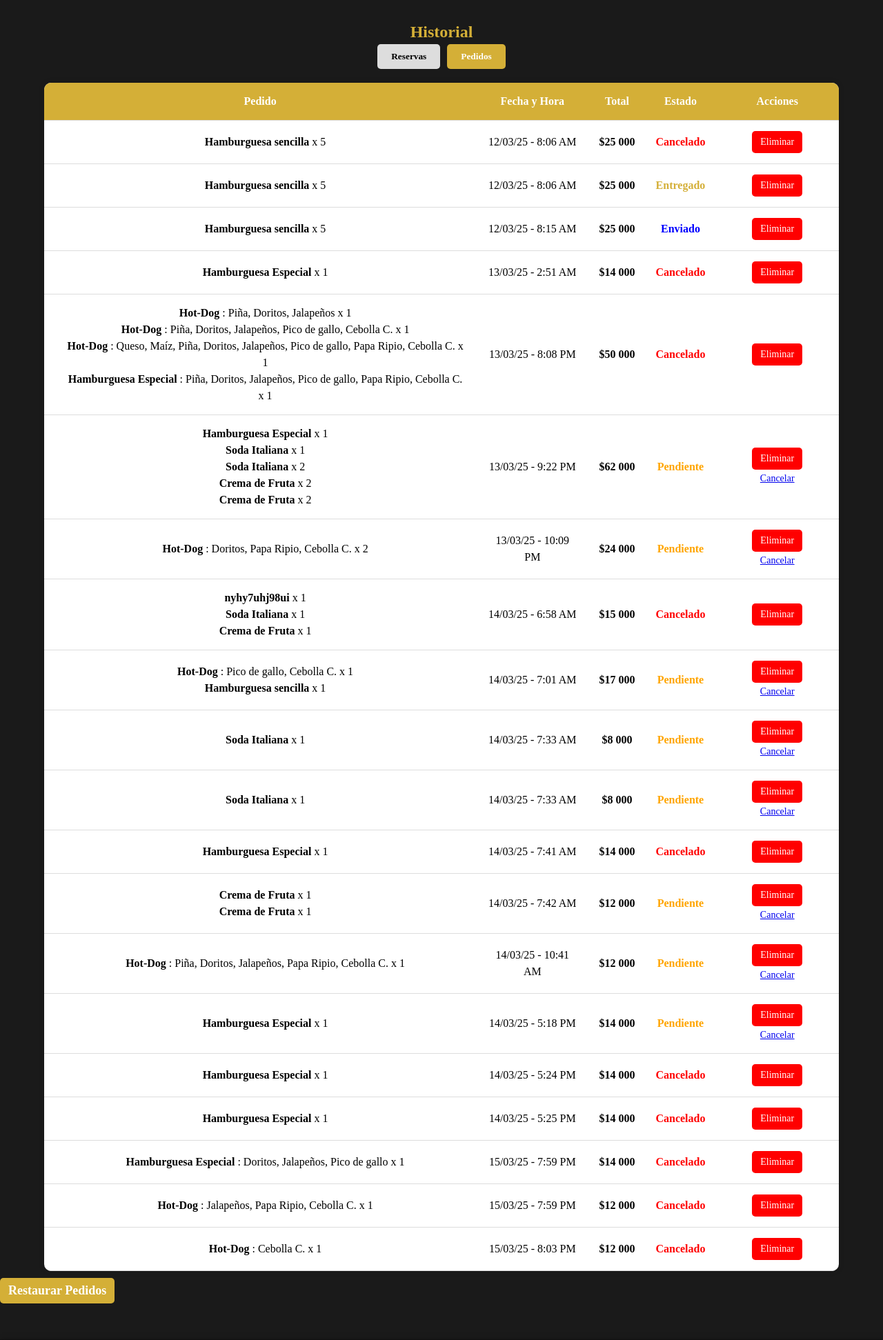
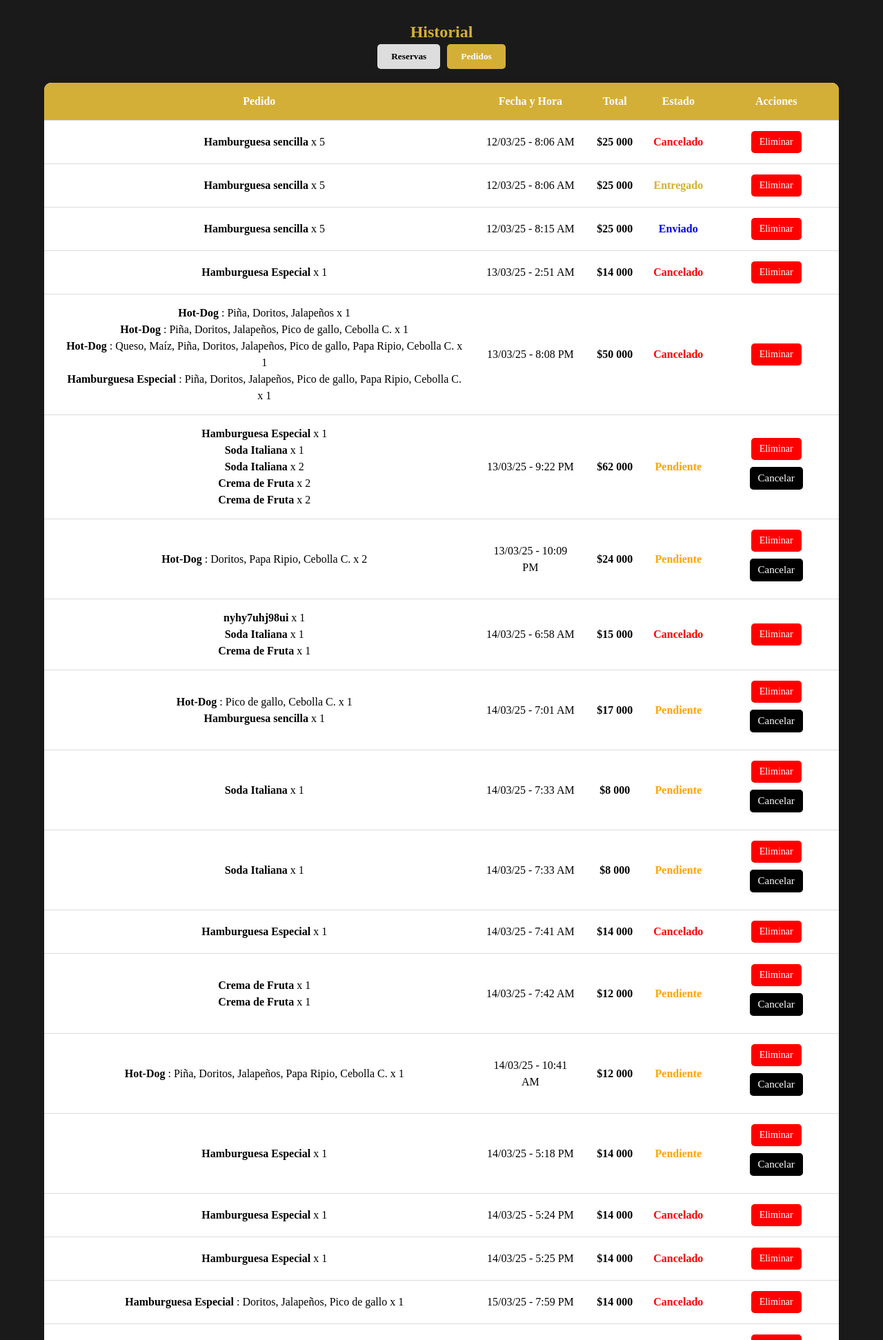
Before and after one commit to Jose-Pachongo/Chok-Dog, a Django app: template comida/templates/historial.html in a window 1280 px wide. Shown: the part 82-2025 px from the top of the page at 69% size. Run offline with Django 5.2, Linux system fonts and the light colour scheme; the template is opened without the code that fills it: values that come from a table or form of the project are taken from there, others are empty; data comes from the database, SQL or seed files in the repository; some libraries are stand-ins or nearby versions; some web fonts are replaced.

Commit message:
domingo-16

```diff
--- a/comida/static/historial.css
+++ b/comida/static/historial.css
@@ -15,6 +15,7 @@ h2 {
     justify-content: center;
     gap: 10px;
     margin-bottom: 20px;
+
 }
 
 .tab {
@@ -24,6 +25,7 @@ h2 {
     border-radius: 5px;
     border: none;
     font-weight: bold;
+
 }
 
 .tab.active {
@@ -40,7 +42,9 @@ table {
     border-radius: 10px;
     overflow: hidden;
     box-shadow: 0px 0px 10px rgba(0, 0, 0, 0.1);
+
 }
+
 
 th, td {
     padding: 15px;
@@ -100,13 +104,29 @@ ul { padding-left: 15px; margin: 0; }
 /* Resaltar pedidos cuando estamos en "Compras" */
 .resaltado {
     background-color: #f8f9fa;
-    border-left: 4px solid #007bff;
+
 }
+.bton{
+    background-color: #000000;
+    color: #ffffff;
+    margin: 10px 0;
+    padding: 8px 12px;
+    cursor: pointer;
+    border-radius: 5px;
+    font-size: 15px;
+    border: none;
+    cursor: pointer;
+}
+.bton a{
+    text-decoration: none;
+    color: rgb(255, 255, 255);
+}
+
 
 @media screen and (max-width: 768px) {
     /* Ajustar el padding y el tamaño de la tabla para pantallas más pequeñas */
     .historial {
-        padding: 50px 20px 100px 20px;
+        padding: 50px 10px 100px 10px;
     }
 
     .tab-container {
@@ -135,6 +155,9 @@ ul { padding-left: 15px; margin: 0; }
         width: 100%; /* Los botones ocupan todo el ancho */
         padding: 12px;
         font-size: 16px;
+    }
+    .bton{
+        width: 100%;
     }
 }
 
--- a/comida/templates/historial.html
+++ b/comida/templates/historial.html
@@ -52,7 +52,7 @@
                             <button class="btn delete" onclick="confirmarEliminacionPedido('{{ pedido.id }}')">Eliminar</button>
                             <!-- Cancelar solo si el pedido está Pendiente -->
                             {% if pedido.estado == "pendiente" %}
-                                <a href="{% url 'cancelar_pedido' pedido.id %}" class="btn cancelar" onclick="return confirm('¿Estás seguro de que quieres cancelar este pedido?');">Cancelar</a>
+                                <button class="bton"><a href="{% url 'cancelar_pedido' pedido.id %}"  onclick="return confirm('¿Estás seguro de que quieres cancelar este pedido?');">Cancelar</a></button>
                             {% endif %}
                         </td>
                     </tr>
@@ -88,7 +88,7 @@
                         <td>
                             <button class="btn delete" onclick="eliminarReserva('{{ reserva.id }}')">Eliminar</button>
                             {% if reserva.estado == "pendiente" %}
-                                <a href="{% url 'cancelar_reserva' reserva.id %}" class="btn cancelar" onclick="return confirm('¿Estás seguro de que quieres cancelar esta reserva?');">Cancelar</a>
+                                <button class="bton"><a href="{% url 'cancelar_reserva' reserva.id %}" onclick="return confirm('¿Estás seguro de que quieres cancelar esta reserva?');">Cancelar</a></button>
                             {% endif %}
                         </td>
                     </tr>
```
